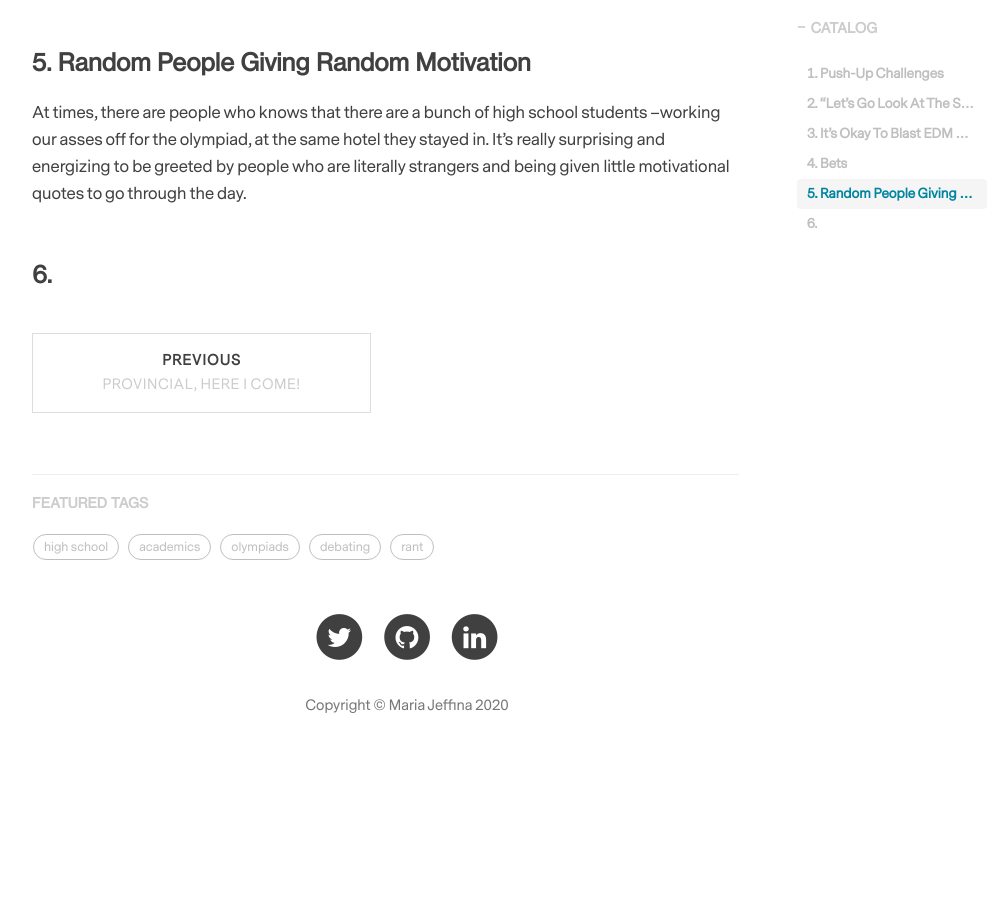
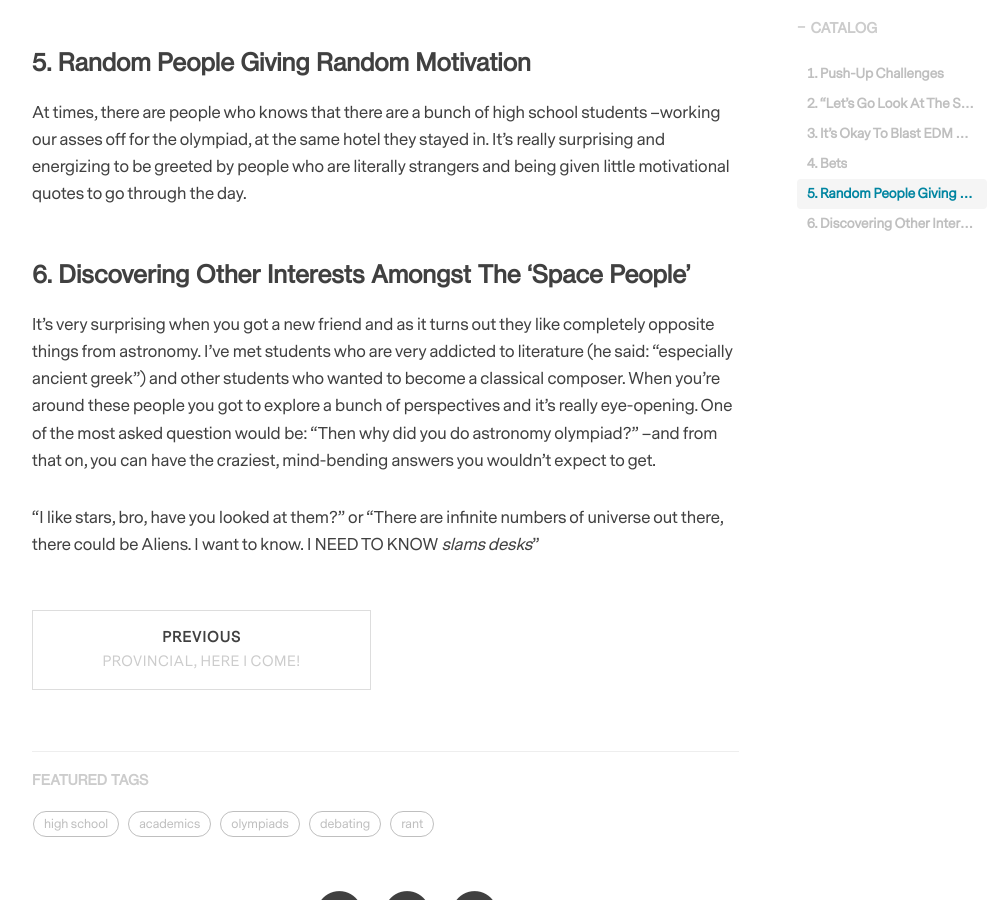
Before and after one commit to maiesey/maiesey.github.io, a Jekyll site: the page built from _posts/2017-03-11-astro-tc.markdown, in a window 1280 px wide and 900 px high, scrolled down 2503 px. Shown: the whole window, without its empty margins (233-1236 px from the left). Built offline with Jekyll 4.4.1, drawn with Linux system fonts in a browser that asks for light colours; nearby versions of some CDN libraries; comment, search, counter and statistics services are not loaded; before the commit the page ends 3286 px from its top, so only the background shows below that.

Commit message:
Update 2017-03-11-astro-tc.markdown

```diff
--- a/_posts/2017-03-11-astro-tc.markdown
+++ b/_posts/2017-03-11-astro-tc.markdown
@@ -45,4 +45,7 @@ Bets can go crazier than this. Students often bet on their own trainers too: who
 ### 5. Random People Giving Random Motivation
 At times, there are people who knows that there are a bunch of high school students --working our asses off for the olympiad, at the same hotel they stayed in. It's really surprising and energizing to be greeted by people who are literally strangers and being given little motivational quotes to go through the day.
 
-### 6.
+### 6. Discovering Other Interests Amongst The 'Space People'
+It's very surprising when you got a new friend and as it turns out they like completely opposite things from astronomy. I've met students who are very addicted to literature (he said: "especially ancient greek") and other students who wanted to become a classical composer. When you're around these people you got to explore a bunch of perspectives and it's really eye-opening. One of the most asked question would be: "Then why did you do astronomy olympiad?" --and from that on, you can have the craziest, mind-bending answers you wouldn't expect to get.
+
+"I like stars, bro, have you looked at them?" or "There are infinite numbers of universe out there, there could be Aliens. I want to know. I NEED TO KNOW *slams desks*"
```
